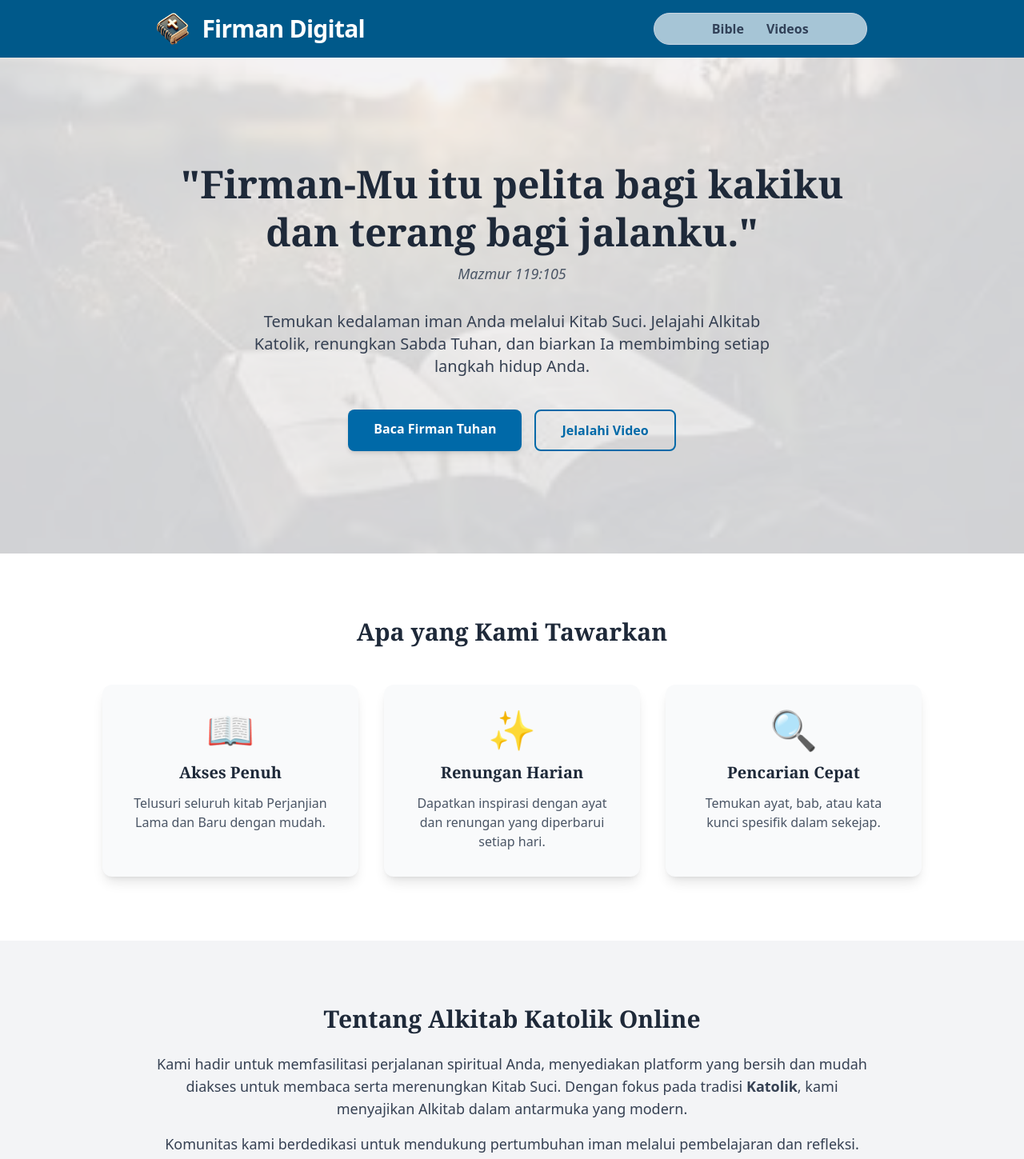
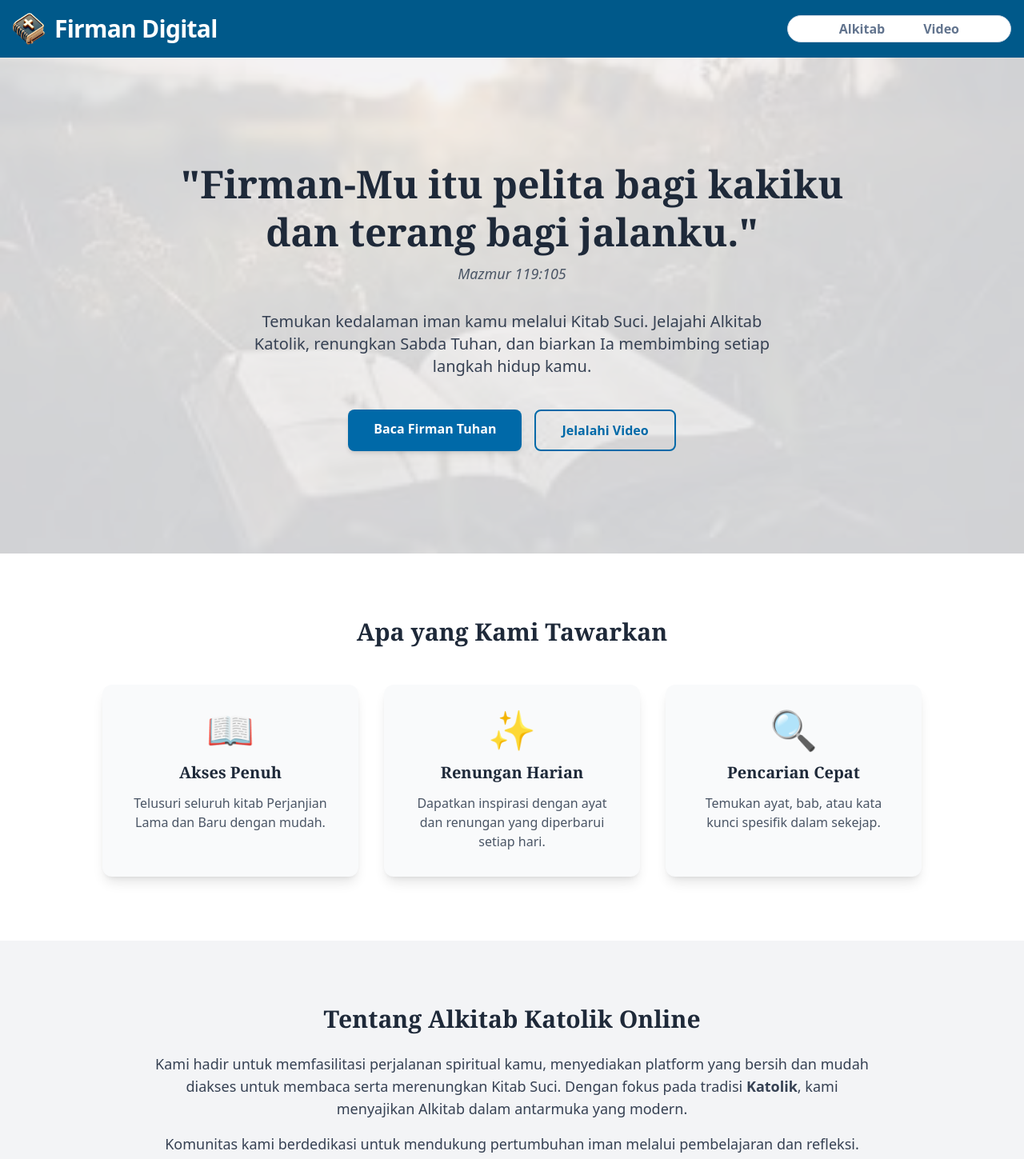
Before and after one commit to jodijonatan/firman-digital, a React (Vite) app: page / in a window 1280 px wide. Shown: the top 1449 px of the page at 80% size. Built offline with nearby package versions, Linux system fonts and the light colour scheme; no server answers.

Commit message:
cleaning code

```diff
--- a/src/App.jsx
+++ b/src/App.jsx
@@ -10,8 +10,8 @@
     <BrowserRouter>
       <Routes>
         <Route path="/" element={<WelcomePage />} />
-        <Route path="/bible" element={<BiblePage />} />
-        <Route path="/videos" element={<VideosPage />} />
+        <Route path="/alkitab" element={<BiblePage />} />
+        <Route path="/video" element={<VideosPage />} />
       </Routes>
     </BrowserRouter>
   );
--- /dev/null
+++ b/src/components/About.jsx
@@ -0,0 +1,25 @@
+const About = () => {
+  return (
+    <section id="about" className="py-20 px-6 bg-gray-100">
+      <div className="max-w-4xl mx-auto text-center">
+        <h3 className="text-3xl font-serif font-bold text-gray-800 mb-6">
+          Tentang Alkitab Katolik Online
+        </h3>
+        <p className="text-lg text-gray-700 mb-4">
+          Kami hadir untuk memfasilitasi perjalanan spiritual kamu, menyediakan
+          platform yang bersih dan mudah diakses untuk membaca serta merenungkan
+          Kitab Suci. Dengan fokus pada tradisi
+          <span className="font-semibold"> Katolik</span>, kami menyajikan
+          Alkitab dalam antarmuka yang modern.
+        </p>
+        <p className="text-lg text-gray-700">
+          Komunitas kami berdedikasi untuk mendukung pertumbuhan iman melalui
+          pembelajaran dan refleksi. Mari bersama-sama menggali kekayaan Sabda
+          Allah, kapan saja dan di mana saja.
+        </p>
+      </div>
+    </section>
+  );
+};
+
+export default About;
--- a/src/components/Bookmarks.jsx
+++ b/src/components/Bookmarks.jsx
@@ -1,4 +1,3 @@
-// src/components/Bookmarks.jsx
 import React from "react";
 import { useBible } from "../context/BibleContext";
 import { TrashIcon, BookOpenIcon } from "@heroicons/react/24/outline";
--- a/src/components/DailyVerse.jsx
+++ b/src/components/DailyVerse.jsx
@@ -1,4 +1,3 @@
-// src/components/DailyVerse.jsx
 import React, { useState, useEffect } from "react";
 import { getChapterContent } from "../api/bibleApi";
 import { useBible } from "../context/BibleContext";
--- /dev/null
+++ b/src/components/Features.jsx
@@ -0,0 +1,47 @@
+const features = [
+  {
+    icon: "📖",
+    title: "Akses Penuh",
+    description:
+      "Telusuri seluruh kitab Perjanjian Lama dan Baru dengan mudah.",
+  },
+  {
+    icon: "✨",
+    title: "Renungan Harian",
+    description:
+      "Dapatkan inspirasi dengan ayat dan renungan yang diperbarui setiap hari.",
+  },
+  {
+    icon: "🔍",
+    title: "Pencarian Cepat",
+    description: "Temukan ayat, bab, atau kata kunci spesifik dalam sekejap.",
+  },
+];
+
+const Features = () => {
+  return (
+    <section id="features" className="py-20 px-6 bg-white">
+      <h3 className="text-3xl font-serif font-bold text-center text-gray-800 mb-12">
+        Apa yang Kami Tawarkan
+      </h3>
+      <div className="grid grid-cols-1 md:grid-cols-3 gap-8 max-w-5xl mx-auto">
+        {features.map((feature) => (
+          <div
+            key={feature.title}
+            className="p-8 text-center bg-gray-50 rounded-xl shadow-lg transition duration-300 hover:shadow-xl hover:translate-y-[-5px]"
+          >
+            <span className="text-5xl block mb-4 text-amber-800">
+              {feature.icon}
+            </span>
+            <h4 className="text-xl font-serif font-semibold text-gray-800 mb-3">
+              {feature.title}
+            </h4>
+            <p className="text-gray-600">{feature.description}</p>
+          </div>
+        ))}
+      </div>
+    </section>
+  );
+};
+
+export default Features;
--- a/src/components/Header.jsx
+++ b/src/components/Header.jsx
@@ -1,31 +1,105 @@
+import React, { useState } from "react";
 import { Link } from "react-router-dom";
 
 const Header = () => {
+  const [isMenuOpen, setIsMenuOpen] = useState(false); // State untuk menu mobile
+
+  // Class untuk menavigasi link di desktop
+  const navLinkClasses =
+    "hover:text-slate-900 transition duration-300 px-4 py-2";
+
+  // Class untuk menavigasi link di mobile
+  const mobileLinkClasses =
+    "block py-3 px-4 text-slate-700 hover:bg-slate-100 transition duration-300";
+
   return (
-    <header className="p-4 bg-sky-800 text-white shadow-xl flex justify-around">
-      <div className="flex gap-4 items-center">
+    <header className="bg-sky-800 text-white shadow-xl">
+      {/* Container utama untuk membatasi lebar di desktop */}
+      <div className="max-w-7xl mx-auto p-4 flex justify-between items-center">
+        {/* Logo/Nama Aplikasi */}
+        <div className="flex gap-3 items-center flex-shrink-0">
           <img src="/favicon.png" alt="icon" className="size-10" />
-        <h1 className="text-3xl font-extrabold tracking-tight cursor-pointer">
+          <h1 className="text-2xl sm:text-3xl font-extrabold tracking-tight">
             <Link to="/" className="block">
               Firman Digital
             </Link>
           </h1>
         </div>
-      <nav className="bg-white/65 flex items-center px-18 rounded-full border border-slate-300">
-        <ul className="flex gap-7 list-none text-slate-700 font-semibold text-md">
-          <li className="hover:text-slate-900 cursor-pointer">
-            <Link to="/bible" className="block">
-              Bible
+
+        {/* 1. Navigasi Desktop (Hanya tampil di ukuran md ke atas) */}
+        <nav className="hidden md:flex items-center">
+          {/* Hapus background transparan di desktop untuk tampilan yang lebih bersih */}
+          <ul className="flex gap-4 list-none text-slate-500 font-semibold text-md bg-white rounded-full border border-slate-300 py-1 px-12">
+            <li className="cursor-pointer hover:underline">
+              <Link to="/alkitab" className={navLinkClasses}>
+                Alkitab
               </Link>
             </li>
 
-          <li className="hover:text-slate-900 cursor-pointer">
-            <Link to="/videos" className="block">
-              Videos
+            <li className="cursor-pointer hover:underline">
+              <Link to="/video" className={navLinkClasses}>
+                Video
               </Link>
             </li>
           </ul>
         </nav>
+
+        {/* 2. Tombol Hamburger (Hanya tampil di bawah ukuran md) */}
+        <button
+          className="md:hidden text-white hover:text-gray-200 transition duration-200"
+          onClick={() => setIsMenuOpen(!isMenuOpen)}
+          aria-label="Toggle menu"
+        >
+          {/* Ikon Hamburger atau Close */}
+          <svg
+            className="size-8 cursor-pointer"
+            fill="none"
+            stroke="currentColor"
+            viewBox="0 0 24 24"
+            xmlns="http://www.w3.org/2000/svg"
+          >
+            {isMenuOpen ? (
+              // Ikon Close (X)
+              <path
+                strokeLinecap="round"
+                strokeLinejoin="round"
+                strokeWidth="2"
+                d="M6 18L18 6M6 6l12 12"
+              />
+            ) : (
+              // Ikon Hamburger
+              <path
+                strokeLinecap="round"
+                strokeLinejoin="round"
+                strokeWidth="2"
+                d="M4 6h16M4 12h16M4 18h16"
+              />
+            )}
+          </svg>
+        </button>
+      </div>
+
+      {/* 3. Menu Mobile (Tampil berdasarkan state) */}
+      <div
+        className={`md:hidden transition-all duration-300 ease-in-out overflow-hidden ${
+          isMenuOpen ? "max-h-96 opacity-100 py-2" : "max-h-0 opacity-0"
+        }`}
+        // Background putih untuk kontras di mobile
+        style={{ backgroundColor: "#fff" }}
+      >
+        <ul className="list-none text-base font-medium">
+          <li onClick={() => setIsMenuOpen(false)}>
+            <Link to="/alkitab" className={mobileLinkClasses}>
+              Alkitab
+            </Link>
+          </li>
+          <li onClick={() => setIsMenuOpen(false)}>
+            <Link to="/video" className={mobileLinkClasses}>
+              Video
+            </Link>
+          </li>
+        </ul>
+      </div>
     </header>
   );
 };
--- a/src/components/QuickSearch.jsx
+++ b/src/components/QuickSearch.jsx
@@ -1,4 +1,3 @@
-// src/components/QuickSearch.jsx
 import React, { useState } from "react";
 import { useBible } from "../context/BibleContext";
 import { searchBible } from "../api/bibleApi";
--- a/src/components/SidebarNav.jsx
+++ b/src/components/SidebarNav.jsx
@@ -1,4 +1,3 @@
-// src/components/SidebarNav.jsx
 import React, { useState, useEffect } from "react";
 import { useBible } from "../context/BibleContext";
 import { getChapters } from "../api/bibleApi";
--- a/src/components/VerseDisplay.jsx
+++ b/src/components/VerseDisplay.jsx
@@ -1,8 +1,7 @@
-// src/components/VerseDisplay.jsx
 import React, { useState, useEffect } from "react";
 import { useBible } from "../context/BibleContext";
 import { getChapterContent } from "../api/bibleApi";
-import { BookmarkIcon } from "@heroicons/react/24/solid"; // Asumsi Heroicons terinstal
+import { BookmarkIcon } from "@heroicons/react/24/solid";
 
 const VerseDisplay = () => {
   const { selectedChapterId, toggleBookmark, getBookAndChapterRef } =
@@ -19,7 +18,6 @@
             setContentHtml(data.content);
           } else {
             setContentHtml(
-              // '<p class="text-red-500">Konten pasal tidak ditemukan. Cek BIBLE_ID atau API Key Anda.</p>'
               '<p class="text-red-500">Konten pasal tidak ditemukan.</p>'
             );
           }
--- a/src/pages/VideosPage.jsx
+++ b/src/pages/VideosPage.jsx
@@ -1,7 +1,6 @@
 import React from "react";
-import Header from "../components/Header"; // Asumsi Anda menggunakan Header yang sama
+import Header from "../components/Header";
 
-// --- MOCK DATA (Ganti dengan data dari API di proyek nyata) ---
 const mockVideos = [
   {
     id: 1,
@@ -67,7 +66,7 @@
             Video Renungan & Pembelajaran Katolik
           </h1>
           <p className="text-xl text-gray-600">
-            Perdalam iman Anda dengan berbagai video pilihan seputar ajaran,
+            Perdalam iman kamu dengan berbagai video pilihan seputar ajaran,
             sakramen, dan sejarah Gereja.
           </p>
         </div>
--- a/src/pages/WelcomePage.jsx
+++ b/src/pages/WelcomePage.jsx
@@ -1,26 +1,8 @@
 import React from "react";
 import Header from "../components/Header";
 import Footer from "../components/Footer";
-
-const features = [
-  {
-    icon: "📖",
-    title: "Akses Penuh",
-    description:
-      "Telusuri seluruh kitab Perjanjian Lama dan Baru dengan mudah.",
-  },
-  {
-    icon: "✨",
-    title: "Renungan Harian",
-    description:
-      "Dapatkan inspirasi dengan ayat dan renungan yang diperbarui setiap hari.",
-  },
-  {
-    icon: "🔍",
-    title: "Pencarian Cepat",
-    description: "Temukan ayat, bab, atau kata kunci spesifik dalam sekejap.",
-  },
-];
+import About from "../components/About";
+import Features from "../components/Features";
 
 const WelcomePage = () => {
   return (
@@ -34,7 +16,6 @@
           {/* Hero Section */}
           <section className="relative text-center py-20 md:py-32 bg-gray-100 overflow-hidden">
             <div className="absolute inset-0 z-0">
-              {/* Gambar latar belakang yang sangat lembut */}
               <img
                 src="/images/hero.jpg"
                 alt="Cahaya Ilahi"
@@ -50,20 +31,20 @@
                 Mazmur 119:105
               </p>
               <p className="text-xl text-gray-700 mb-10 max-w-2xl mx-auto">
-                Temukan kedalaman iman Anda melalui Kitab Suci. Jelajahi Alkitab
+                Temukan kedalaman iman kamu melalui Kitab Suci. Jelajahi Alkitab
                 Katolik, renungkan Sabda Tuhan, dan biarkan Ia membimbing setiap
-                langkah hidup Anda.
+                langkah hidup kamu.
               </p>
 
               <div className="flex flex-col sm:flex-row justify-center space-y-4 sm:space-y-0 sm:space-x-4">
                 <a
-                  href="/bible"
+                  href="/alkitab"
                   className="px-8 py-3 rounded-lg font-bold text-white bg-sky-700 hover:bg-sky-800 transition duration-300 shadow-md transform hover:scale-[1.02]"
                 >
                   Baca Firman Tuhan
                 </a>
                 <a
-                  href="/videos"
+                  href="/video"
                   className="px-8 py-3 rounded-lg font-bold text-sky-700 bg-transparent border-2 border-sky-700 hover:bg-sky-700 hover:text-white transition duration-300 transform hover:scale-[1.02]"
                 >
                   Jelalahi Video
@@ -73,48 +54,10 @@
           </section>
 
           {/* Features Section */}
-          <section id="features" className="py-20 px-6 bg-white">
-            <h3 className="text-3xl font-serif font-bold text-center text-gray-800 mb-12">
-              Apa yang Kami Tawarkan
-            </h3>
-            <div className="grid grid-cols-1 md:grid-cols-3 gap-8 max-w-5xl mx-auto">
-              {features.map((feature) => (
-                <div
-                  key={feature.title}
-                  className="p-8 text-center bg-gray-50 rounded-xl shadow-lg transition duration-300 hover:shadow-xl hover:translate-y-[-5px]"
-                >
-                  <span className="text-5xl block mb-4 text-amber-800">
-                    {feature.icon}
-                  </span>
-                  <h4 className="text-xl font-serif font-semibold text-gray-800 mb-3">
-                    {feature.title}
-                  </h4>
-                  <p className="text-gray-600">{feature.description}</p>
-                </div>
-              ))}
-            </div>
-          </section>
+          <Features />
 
           {/* About Section */}
-          <section id="about" className="py-20 px-6 bg-gray-100">
-            <div className="max-w-4xl mx-auto text-center">
-              <h3 className="text-3xl font-serif font-bold text-gray-800 mb-6">
-                Tentang Alkitab Katolik Online
-              </h3>
-              <p className="text-lg text-gray-700 mb-4">
-                Kami hadir untuk memfasilitasi perjalanan spiritual Anda,
-                menyediakan platform yang bersih dan mudah diakses untuk membaca
-                serta merenungkan Kitab Suci. Dengan fokus pada tradisi
-                <span className="font-semibold"> Katolik</span>, kami menyajikan
-                Alkitab dalam antarmuka yang modern.
-              </p>
-              <p className="text-lg text-gray-700">
-                Komunitas kami berdedikasi untuk mendukung pertumbuhan iman
-                melalui pembelajaran dan refleksi. Mari bersama-sama menggali
-                kekayaan Sabda Allah, kapan saja dan di mana saja.
-              </p>
-            </div>
-          </section>
+          <About />
         </main>
 
         {/* Footer */}
```
Also changed, not shown: 1 other file (tests, documents, lock files or other folders). Lines whose indentation alone changed are shown as unchanged.
